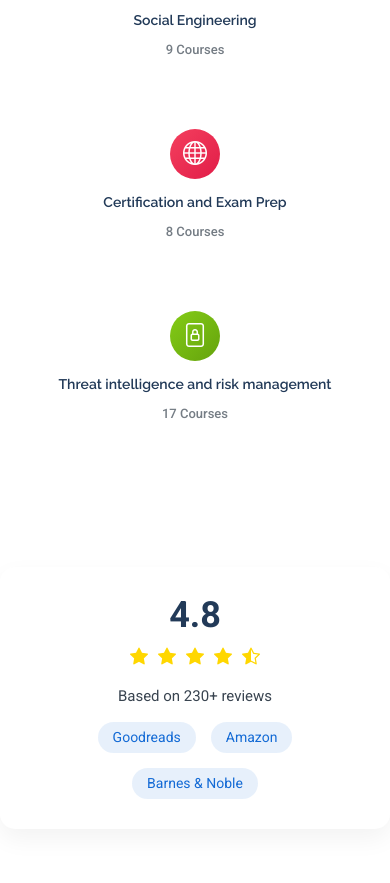
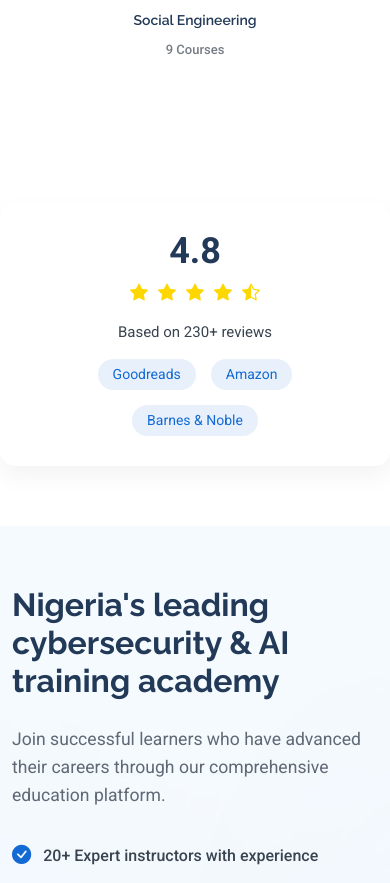
Before and after one commit to Johnson12344/Cybersecurity-school-website, a plain HTML site: page index.html in a window 390 px wide. Shown: the part 6866-7749 px from the top of the page. Drawn offline with Linux system fonts and the light colour scheme.

Commit message:
second commit

```diff
--- a/index.html
+++ b/index.html
@@ -603,29 +603,6 @@
               <span class="course-count">9 Courses</span>
             </a>
           </div><!-- End Category Item -->
-
-          <div class="col-xl-2 col-lg-3 col-md-4 col-sm-6" data-aos="zoom-in" data-aos-delay="100">
-            <a href="courses.html" class="category-card category-culinary">
-              <div class="category-icon">
-                <i class="bi bi-globe"></i>
-              </div>
-              <h5>Certification and Exam Prep
-              </h5>
-              <span class="course-count">8 Courses</span>
-            </a>
-          </div><!-- End Category Item -->
-
-          <div class="col-xl-2 col-lg-3 col-md-4 col-sm-6" data-aos="zoom-in" data-aos-delay="150">
-            <a href="courses.html" class="category-card category-sports">
-              <div class="category-icon">
-                <i class="bi bi-file-lock"></i>
-              </div>
-              <h5>Threat intelligence and risk management</h5>
-              <span class="course-count">17 Courses</span>
-            </a>
-          </div><!-- End Category Item -->
-
-          <!-- End Category Item -->
 
         </div>
 
```
